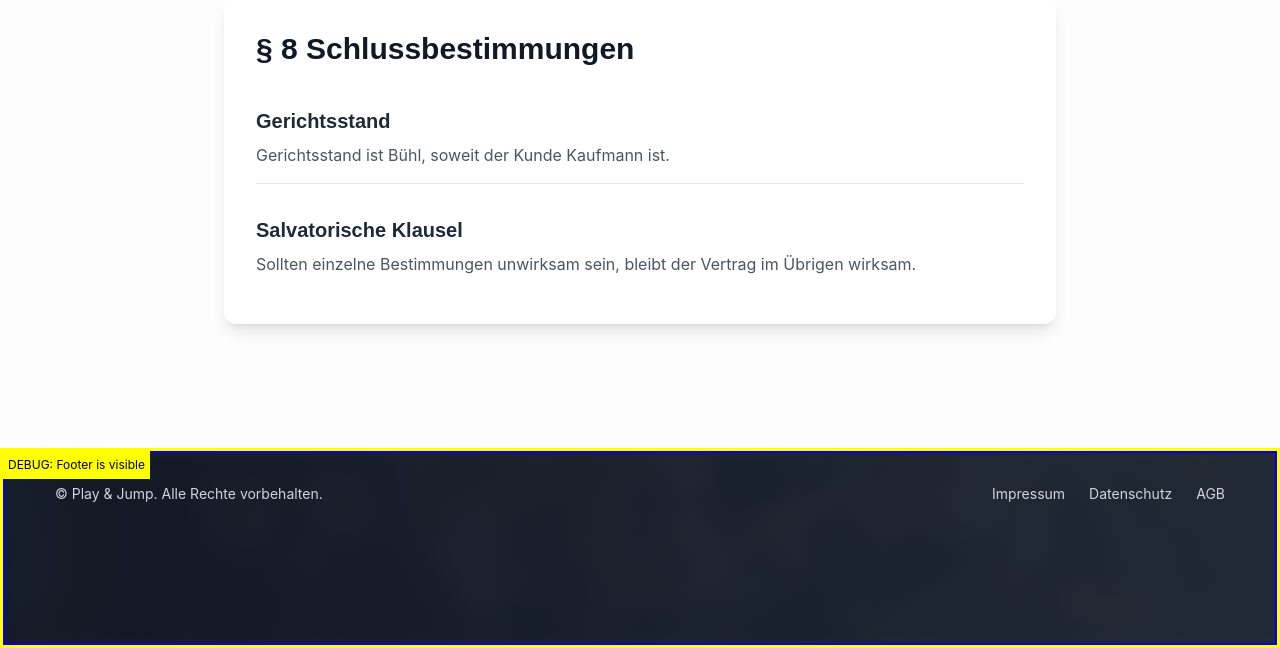
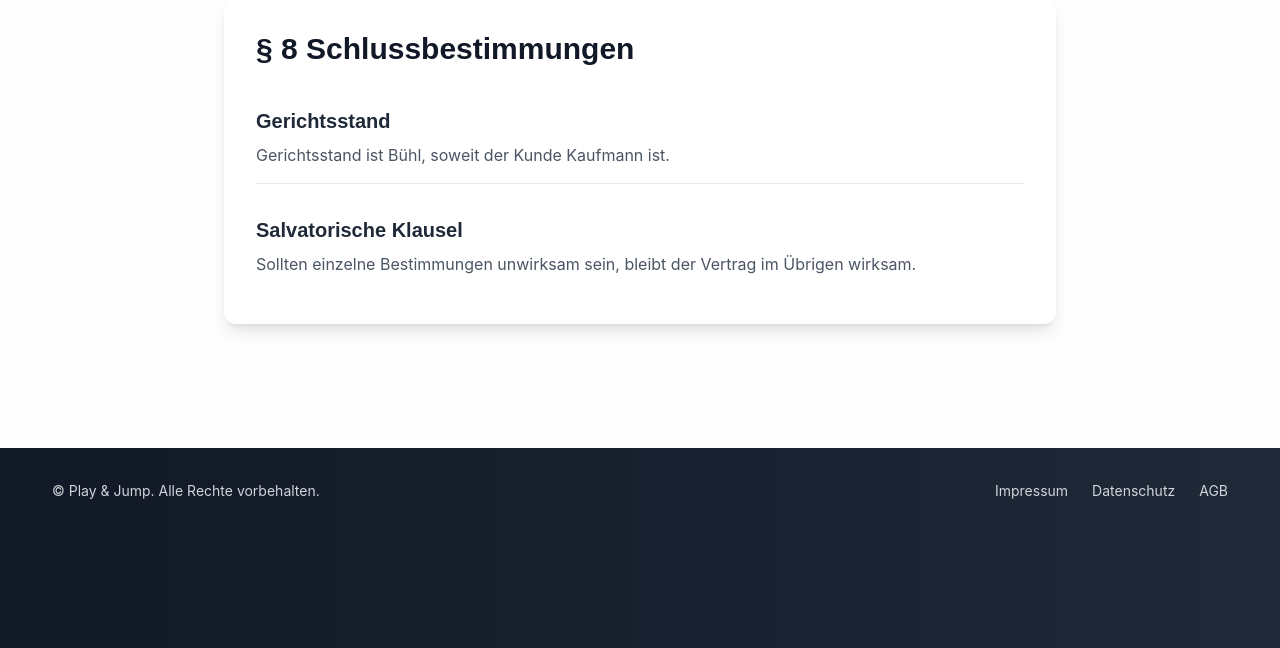
Before and after one commit to MitrofanovDm89/PlayAndJump, a Django app: page /agb/ in a window 1280 px wide. Shown: the part 3671-4319 px from the top of the page. Run offline with Django 5.2, Linux system fonts and the light colour scheme; some libraries are stand-ins or nearby versions.

Commit message:
fix: восстановить footer в изначальном виде, убрав отладочную информацию

```diff
--- a/main/templates/base.html
+++ b/main/templates/base.html
@@ -43,26 +43,21 @@
     </main>
 
     <!-- Simple Footer -->
-    <footer class="bg-gradient-to-r from-gray-900 to-gray-800 text-white py-8 relative overflow-hidden" style="position: relative !important; overflow: hidden !important; min-height: 200px !important; background: rgba(255, 0, 0, 0.5) !important; border: 3px solid yellow !important;">
-      <!-- DEBUG INFO -->
-      <div style="position: absolute !important; top: 0 !important; left: 0 !important; background: yellow !important; color: black !important; padding: 5px !important; z-index: 9999 !important; font-size: 12px !important;">
-        DEBUG: Footer is visible
+    <footer class="bg-gradient-to-r from-gray-900 to-gray-800 text-white py-8 relative overflow-hidden">
+      <!-- Background Image Slider -->
+      <div class="absolute inset-0">
+        <div class="footer-background-slider">
+          <img src="{% static 'main/img/hero-backgrounds/hero-bg-1.jpg' %}" alt="" class="footer-bg-slide active">
+          <img src="{% static 'main/img/hero-backgrounds/hero-bg-2.jpg' %}" alt="" class="footer-bg-slide">
+          <img src="{% static 'main/img/hero-backgrounds/hero-bg-3.jpg' %}" alt="" class="footer-bg-slide">
+          <img src="{% static 'main/img/hero-backgrounds/hero-bg-4.jpg' %}" alt="" class="footer-bg-slide">
+          <img src="{% static 'main/img/hero-backgrounds/hero-bg-5.jpg' %}" alt="" class="footer-bg-slide">
+        </div>
+        <!-- Overlay for better text readability -->
+        <div class="absolute inset-0 bg-gradient-to-r from-gray-900/90 to-gray-800/90"></div>
       </div>
 
-      <!-- Background Image Slider -->
-      <div class="absolute inset-0" style="position: absolute !important; top: 0 !important; left: 0 !important; right: 0 !important; bottom: 0 !important; overflow: hidden !important; z-index: 1 !important; background: rgba(0, 255, 0, 0.5) !important; border: 2px solid blue !important;">
-        <div class="footer-background-slider" style="position: absolute !important; inset: 0 !important; overflow: hidden !important; z-index: 1 !important; border: 2px solid purple !important;">
-          <img src="{% static 'main/img/hero-backgrounds/hero-bg-1.jpg' %}" alt="" class="footer-bg-slide active" style="position: absolute !important; inset: 0 !important; width: 100% !important; height: 100% !important; object-fit: cover !important; object-position: center !important; filter: blur(12px) brightness(0.4) !important; transform: scale(1.2) !important; opacity: 1 !important; transition: opacity 3s ease-in-out !important; z-index: 1 !important; border: 2px solid orange !important;">
-          <img src="{% static 'main/img/hero-backgrounds/hero-bg-2.jpg' %}" alt="" class="footer-bg-slide" style="position: absolute !important; inset: 0 !important; width: 100% !important; height: 100% !important; object-fit: cover !important; object-position: center !important; filter: blur(12px) brightness(0.4) !important; transform: scale(1.2) !important; opacity: 0 !important; transition: opacity 3s ease-in-out !important; z-index: 1 !important; border: 2px solid orange !important;">
-          <img src="{% static 'main/img/hero-backgrounds/hero-bg-3.jpg' %}" alt="" class="footer-bg-slide" style="position: absolute !important; inset: 0 !important; width: 100% !important; height: 100% !important; object-fit: cover !important; object-position: center !important; filter: blur(12px) brightness(0.4) !important; transform: scale(1.2) !important; opacity: 0 !important; transition: opacity 3s ease-in-out !important; z-index: 1 !important; border: 2px solid orange !important;">
-          <img src="{% static 'main/img/hero-backgrounds/hero-bg-4.jpg' %}" alt="" class="footer-bg-slide" style="position: absolute !important; inset: 0 !important; width: 100% !important; height: 100% !important; object-fit: cover !important; object-position: center !important; filter: blur(12px) brightness(0.4) !important; transform: scale(1.2) !important; opacity: 0 !important; transition: opacity 3s ease-in-out !important; z-index: 1 !important; border: 2px solid orange !important;">
-          <img src="{% static 'main/img/hero-backgrounds/hero-bg-5.jpg' %}" alt="" class="footer-bg-slide" style="position: absolute !important; inset: 0 !important; width: 100% !important; height: 100% !important; object-fit: cover !important; object-position: center !important; filter: blur(12px) brightness(0.4) !important; transform: scale(1.2) !important; opacity: 0 !important; transition: opacity 3s ease-in-out !important; z-index: 1 !important; border: 2px solid orange !important;">
-        </div>
-        <!-- Overlay for better text readability -->
-        <div class="absolute inset-0 bg-gradient-to-r from-gray-900/90 to-gray-800/90" style="position: absolute !important; inset: 0 !important; background: linear-gradient(to right, rgba(17, 24, 39, 0.9), rgba(31, 41, 55, 0.9)) !important; z-index: 2 !important;"></div>
-      </div>
-
-      <div class="max-w-7xl mx-auto px-4 sm:px-6 lg:px-8 relative z-10" style="position: relative !important; z-index: 10 !important;">
+      <div class="max-w-7xl mx-auto px-4 sm:px-6 lg:px-8 relative z-10">
         <div class="flex flex-col md:flex-row justify-between items-center">
           <div class="text-gray-300 text-sm mb-4 md:mb-0">
             <p>&copy; {{ now|date:"Y" }} Play & Jump. Alle Rechte vorbehalten.</p>
```
